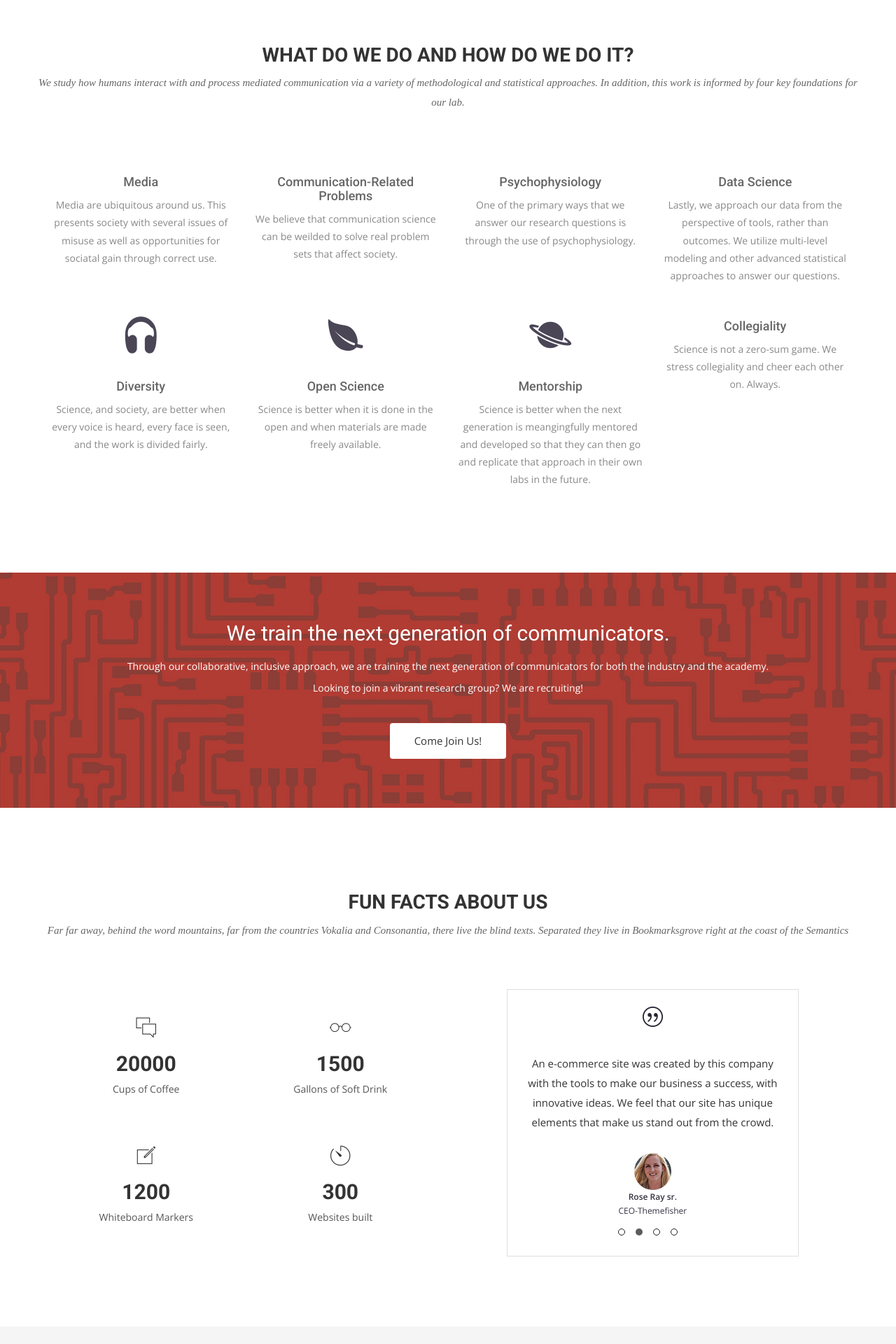
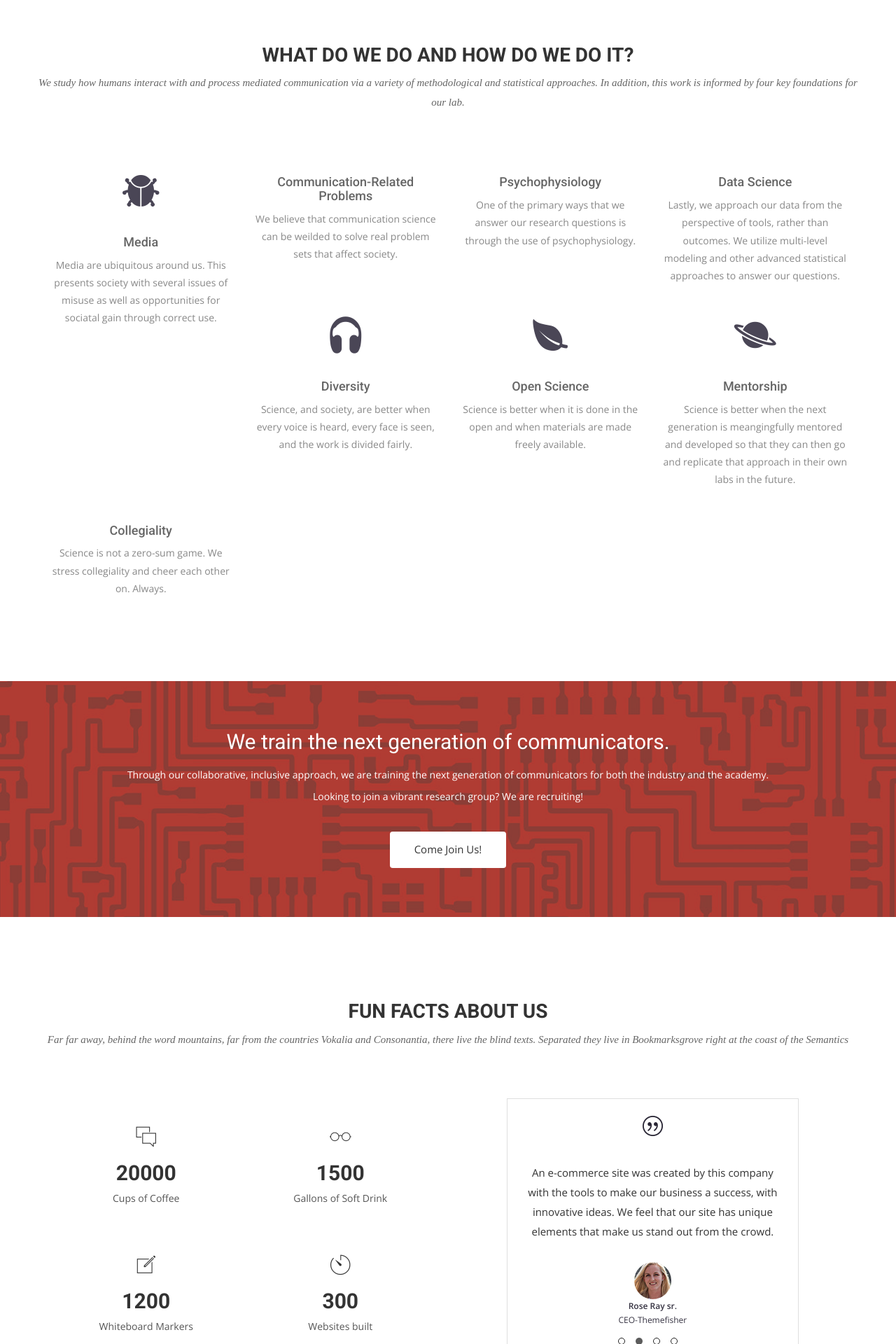
Before and after one commit to cognitionemotionlab/cognitionemotionlab.github.io, a Jekyll site: the page built from index.html, in a window 1280 px wide. Shown: the part 2079-3999 px from the top of the page at 70% size. Built offline with Jekyll 4.4.1, drawn with Linux system fonts in a browser that asks for light colours; nearby versions of some CDN libraries; some web fonts are replaced.

Commit message:
Trying something.

```diff
--- a/index.html
+++ b/index.html
@@ -65,7 +65,7 @@ permalink: /
     <div class="row ">
       <div class="col-sm-6 col-md-3">
         <div class="service-item">
-          <i class="icon ion-desktop"></i>
+          <i class="icon ion-bug"></i>
           <h4>Media</h4>
           <p>Media are ubiquitous around us. This presents society with several issues of misuse as well as opportunities for sociatal gain through correct use.</p>
         </div>
```
